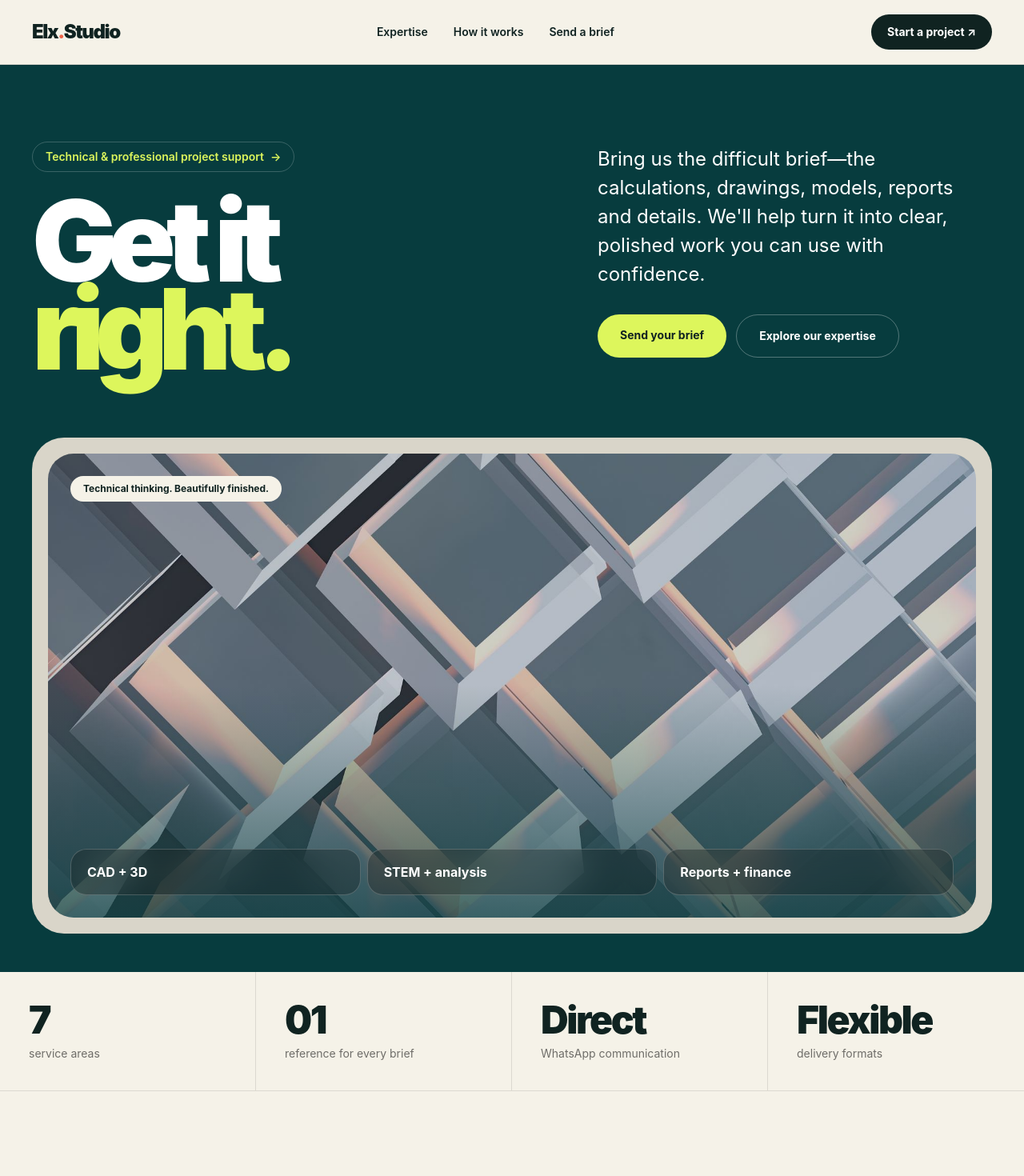
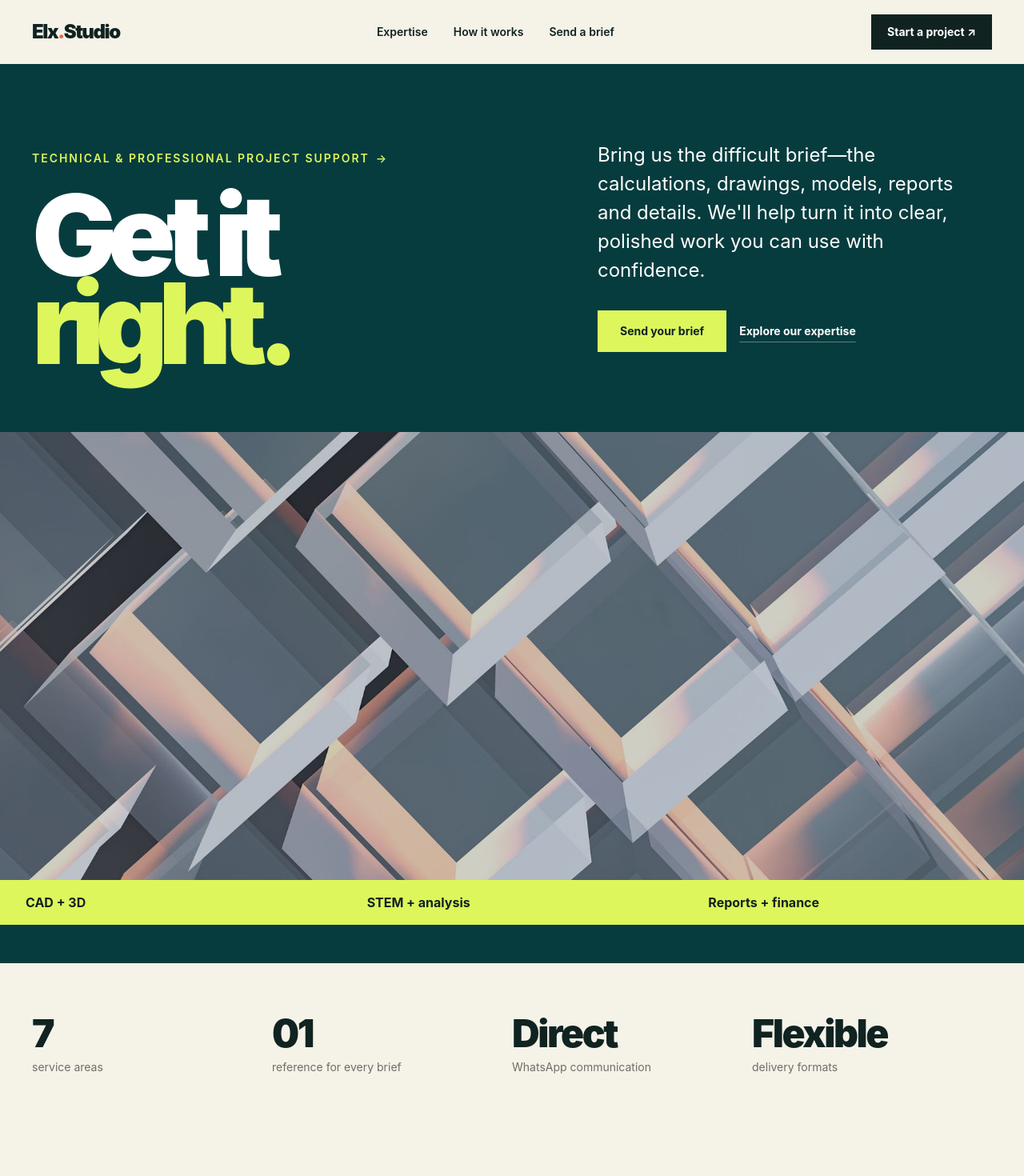
Before and after one commit to elxholdings/elxstudios, a Next.js app: page / in a window 1280 px wide. Shown: the top 1470 px of the page at 80% size. Built offline with nearby package versions, Linux system fonts and the light colour scheme.

Commit message:
Simplify layout and remove rounded styling

```diff
--- a/app/page.tsx
+++ b/app/page.tsx
@@ -95,7 +95,7 @@ export default function HomePage() {
 
   return (
     <main className="overflow-hidden bg-[#F5F2E8] text-[#102321]">
-      <header className="sticky top-0 z-50 border-b border-black/10 bg-[#F5F2E8]/95 backdrop-blur-xl">
+      <header className="sticky top-0 z-50 bg-[#F5F2E8]">
         <nav className="mx-auto flex h-20 max-w-[1440px] items-center justify-between px-5 md:px-10">
           <a href="#top" className="text-2xl font-black tracking-[-0.06em]">Elx<span className="text-[#F06449]">.</span>Studio</a>
           <div className="hidden items-center gap-8 text-sm font-semibold md:flex">
@@ -103,7 +103,7 @@ export default function HomePage() {
             <a href="#workflow" className="transition hover:opacity-60">How it works</a>
             <a href="#start" className="transition hover:opacity-60">Send a brief</a>
           </div>
-          <a href="#start" className="rounded-full bg-[#102321] px-5 py-3 text-sm font-bold text-white transition hover:-translate-y-0.5">Start a project <span aria-hidden="true">↗</span></a>
+          <a href="#start" className="bg-[#102321] px-5 py-3 text-sm font-bold text-white transition hover:bg-[#F06449]">Start a project <span aria-hidden="true">↗</span></a>
         </nav>
       </header>
 
@@ -111,7 +111,7 @@ export default function HomePage() {
         <div className="mx-auto max-w-[1440px] px-5 pb-8 pt-16 md:px-10 md:pb-12 md:pt-24">
           <div className="grid gap-10 lg:grid-cols-[1.15fr_.85fr] lg:items-end">
             <div>
-              <a href="#services" className="mb-8 inline-flex items-center gap-2 rounded-full border border-white/20 px-4 py-2 text-sm font-semibold text-[#DDF65C]">
+              <a href="#services" className="mb-8 inline-flex items-center gap-2 text-sm font-semibold uppercase tracking-[.14em] text-[#DDF65C]">
                 Technical & professional project support <span aria-hidden="true">→</span>
               </a>
               <h1 className="max-w-5xl text-[clamp(4.6rem,11vw,10rem)] font-black leading-[.78] tracking-[-0.085em]">
@@ -121,36 +121,34 @@ export default function HomePage() {
             <div className="max-w-xl pb-2 lg:pb-5">
               <p className="text-xl leading-8 text-white/72 md:text-2xl md:leading-9">Bring us the difficult brief—the calculations, drawings, models, reports and details. We&apos;ll help turn it into clear, polished work you can use with confidence.</p>
               <div className="mt-8 flex flex-col gap-3 sm:flex-row">
-                <a href="#start" className="rounded-full bg-[#DDF65C] px-7 py-4 text-center text-sm font-bold text-[#102321] transition hover:-translate-y-0.5">Send your brief</a>
-                <a href="#services" className="rounded-full border border-white/30 px-7 py-4 text-center text-sm font-bold transition hover:bg-white hover:text-[#102321]">Explore our expertise</a>
+                <a href="#start" className="bg-[#DDF65C] px-7 py-4 text-center text-sm font-bold text-[#102321] transition hover:bg-white">Send your brief</a>
+                <a href="#services" className="px-1 py-4 text-center text-sm font-bold underline decoration-white/35 underline-offset-8 transition hover:decoration-white">Explore our expertise</a>
               </div>
             </div>
           </div>
 
-          <div className="relative mt-14 overflow-hidden rounded-[1.75rem] bg-[#D9D5C9] p-3 md:mt-20 md:rounded-[2.5rem] md:p-5">
-            <div className="relative aspect-[16/8] min-h-[360px] overflow-hidden rounded-[1.25rem] md:rounded-[2rem]">
+          <div className="-mx-5 mt-14 md:-mx-10 md:mt-20">
+            <div className="relative aspect-[16/7] min-h-[340px] overflow-hidden">
               <Image src="/images/technical-render.jpg" alt="A geometric three-dimensional digital render" fill priority sizes="100vw" className="object-cover" />
-              <div className="absolute inset-0 bg-gradient-to-t from-[#073C3E]/70 via-transparent to-transparent" />
-              <div className="absolute left-4 top-4 rounded-full bg-[#F5F2E8] px-4 py-2 text-xs font-bold text-[#102321] md:left-7 md:top-7">Technical thinking. Beautifully finished.</div>
-              <div className="absolute inset-x-4 bottom-4 grid gap-2 sm:grid-cols-3 md:inset-x-7 md:bottom-7">
-                {['CAD + 3D', 'STEM + analysis', 'Reports + finance'].map((item) => (
-                  <div key={item} className="rounded-2xl border border-white/20 bg-black/25 px-5 py-4 font-bold backdrop-blur-xl">{item}</div>
-                ))}
-              </div>
+            </div>
+            <div className="grid bg-[#DDF65C] text-[#102321] sm:grid-cols-3">
+              {['CAD + 3D', 'STEM + analysis', 'Reports + finance'].map((item) => (
+                <div key={item} className="px-5 py-4 font-bold md:px-8">{item}</div>
+              ))}
             </div>
           </div>
         </div>
       </section>
 
-      <section className="border-b border-black/10 bg-[#F5F2E8]">
-        <div className="mx-auto grid max-w-[1440px] grid-cols-2 md:grid-cols-4">
+      <section className="bg-[#F5F2E8]">
+        <div className="mx-auto grid max-w-[1440px] grid-cols-2 gap-y-8 px-5 py-12 md:grid-cols-4 md:px-10 md:py-16">
           {[
             ['7', 'service areas'],
             ['01', 'reference for every brief'],
             ['Direct', 'WhatsApp communication'],
             ['Flexible', 'delivery formats'],
           ].map(([value, label]) => (
-            <div key={label} className="border-b border-r border-black/10 p-6 last:border-r-0 md:border-b-0 md:p-9">
+            <div key={label}>
               <p className="text-3xl font-black tracking-[-0.05em] md:text-5xl">{value}</p>
               <p className="mt-2 max-w-[12rem] text-sm leading-5 text-black/55">{label}</p>
             </div>
@@ -177,29 +175,29 @@ export default function HomePage() {
 
           <div className="grid gap-5 md:grid-cols-2">
             {capabilities.map((item) => (
-              <article key={item.title} className={`${item.color} group overflow-hidden rounded-[2rem] border border-black/10`}>
+              <article key={item.title} className={`${item.color} group overflow-hidden`}>
                 <div className="flex min-h-[330px] flex-col justify-between p-7 md:p-10">
                   <div className="flex items-center justify-between">
                     <span className="text-sm font-black">{item.number}</span>
-                    <span className="flex h-11 w-11 items-center justify-center rounded-full border border-black/25 text-xl transition group-hover:rotate-45 group-hover:bg-[#102321] group-hover:text-white">↗</span>
+                    <span className="text-2xl transition group-hover:translate-x-1 group-hover:-translate-y-1">↗</span>
                   </div>
                   <div>
                     <h3 className="max-w-xl text-3xl font-black leading-[1] tracking-[-0.045em] md:text-5xl">{item.title}</h3>
                     <p className="mt-5 max-w-xl leading-7 text-black/65">{item.text}</p>
                   </div>
                 </div>
-                <div className="relative block aspect-[16/10] overflow-hidden border-t border-black/10">
+                <div className="relative block aspect-[16/10] overflow-hidden">
                   <Image src={item.image} alt={item.alt} fill sizes="(min-width: 768px) 50vw, 100vw" className="object-cover transition duration-700 group-hover:scale-[1.035]" />
                 </div>
               </article>
             ))}
           </div>
 
-          <div className="mt-16 border-y border-black/10 py-10">
+          <div className="mt-16 pt-6">
             <p className="mb-6 text-sm font-bold uppercase tracking-[.18em] text-black/45">Also available</p>
-            <div className="flex flex-wrap gap-3">
+            <div className="flex flex-wrap gap-x-8 gap-y-3">
               {['Reports & proposals', 'Editing & formatting', 'Research support', 'Pitch decks', 'Company profiles', 'Resumes & presentations'].map((item) => (
-                <span key={item} className="rounded-full border border-black/20 px-5 py-3 text-sm font-bold">{item}</span>
+                <span key={item} className="text-sm font-bold">{item}</span>
               ))}
             </div>
           </div>
@@ -212,11 +210,11 @@ export default function HomePage() {
             <div className="lg:sticky lg:top-28 lg:self-start">
               <p className="text-sm font-bold uppercase tracking-[.18em] text-[#DDF65C]">How it works</p>
               <h2 className="mt-5 text-5xl font-black leading-[.9] tracking-[-0.065em] md:text-7xl">A clear path from brief to done.</h2>
-              <a href="#start" className="mt-8 inline-flex rounded-full bg-[#DDF65C] px-6 py-4 text-sm font-bold text-[#102321]">Start your project →</a>
+              <a href="#start" className="mt-8 inline-flex bg-[#DDF65C] px-6 py-4 text-sm font-bold text-[#102321]">Start your project →</a>
             </div>
-            <div className="border-t border-white/20">
+            <div className="border-t border-white/10">
               {workflow.map(([title, text], index) => (
-                <div key={title} className="grid gap-5 border-b border-white/20 py-8 md:grid-cols-[80px_1fr] md:py-10">
+                <div key={title} className="grid gap-5 border-b border-white/10 py-8 md:grid-cols-[80px_1fr] md:py-10">
                   <span className="text-sm font-bold text-[#DDF65C]">0{index + 1}</span>
                   <div>
                     <h3 className="text-3xl font-black tracking-[-0.04em] md:text-4xl">{title}</h3>
@@ -235,62 +233,62 @@ export default function HomePage() {
             <p className="text-sm font-bold uppercase tracking-[.18em]">Ready when you are</p>
             <h2 className="mt-5 text-6xl font-black leading-[.87] tracking-[-0.075em] md:text-8xl">Let&apos;s get to work.</h2>
             <p className="mt-7 max-w-md text-lg leading-8 text-black/65">Share the context, deadline and format you have in mind. We&apos;ll review the details and continue with you on WhatsApp.</p>
-            <div className="mt-10 max-w-md rounded-3xl border border-black/15 bg-white/45 p-6">
+            <div className="mt-10 max-w-md border-t border-black/20 pt-5">
               <p className="font-black">Have supporting files?</p>
               <p className="mt-2 text-sm leading-6 text-black/60">Paste a Drive, Dropbox, WeTransfer or OneDrive link—or send the files when we continue on WhatsApp.</p>
             </div>
-            <div className="relative mt-5 block aspect-[16/10] max-w-md overflow-hidden rounded-3xl border border-black/15">
+            <div className="relative mt-8 block aspect-[16/10] overflow-hidden">
               <Image src="/images/calculator-charts.jpg" alt="A calculator placed over printed charts and analytical reports" fill sizes="(min-width: 1024px) 32vw, 100vw" className="object-cover" />
             </div>
           </div>
 
-          <form onSubmit={submitProject} className="rounded-[2rem] border border-black/10 bg-white p-5 shadow-[0_30px_90px_rgba(16,35,33,.14)] md:p-9">
+          <form onSubmit={submitProject} className="bg-white p-5 md:p-10">
             <div className="grid gap-5 md:grid-cols-2">
               <label>
                 <span className="text-sm font-bold">Full name</span>
-                <input name="name" required className="mt-2 w-full rounded-xl border border-black/15 bg-[#F5F2E8] px-4 py-3.5 outline-none transition focus:border-[#073C3E]" placeholder="Your name" />
+                <input name="name" required className="mt-2 w-full border-0 border-b border-black/20 bg-transparent px-0 py-3.5 outline-none transition focus:border-[#073C3E] focus:ring-0" placeholder="Your name" />
               </label>
               <label>
                 <span className="text-sm font-bold">WhatsApp number</span>
-                <input name="whatsapp" required className="mt-2 w-full rounded-xl border border-black/15 bg-[#F5F2E8] px-4 py-3.5 outline-none transition focus:border-[#073C3E]" placeholder="+254..." />
+                <input name="whatsapp" required className="mt-2 w-full border-0 border-b border-black/20 bg-transparent px-0 py-3.5 outline-none transition focus:border-[#073C3E] focus:ring-0" placeholder="+254..." />
               </label>
               <label>
                 <span className="text-sm font-bold">Email <span className="font-normal text-black/45">(optional)</span></span>
-                <input name="email" type="email" className="mt-2 w-full rounded-xl border border-black/15 bg-[#F5F2E8] px-4 py-3.5 outline-none transition focus:border-[#073C3E]" placeholder="you@email.com" />
+                <input name="email" type="email" className="mt-2 w-full border-0 border-b border-black/20 bg-transparent px-0 py-3.5 outline-none transition focus:border-[#073C3E] focus:ring-0" placeholder="you@email.com" />
               </label>
               <label>
                 <span className="text-sm font-bold">What do you need?</span>
-                <select name="service" required className="mt-2 w-full rounded-xl border border-black/15 bg-[#F5F2E8] px-4 py-3.5 outline-none transition focus:border-[#073C3E]">
+                <select name="service" required className="mt-2 w-full border-0 border-b border-black/20 bg-transparent px-0 py-3.5 outline-none transition focus:border-[#073C3E] focus:ring-0">
                   <option value="">Select a service</option>
                   {services.map((service) => <option key={service}>{service}</option>)}
                 </select>
               </label>
               <label>
                 <span className="text-sm font-bold">When do you need it?</span>
-                <input name="deadline" required className="mt-2 w-full rounded-xl border border-black/15 bg-[#F5F2E8] px-4 py-3.5 outline-none transition focus:border-[#073C3E]" placeholder="Today, Friday, 24 hours..." />
+                <input name="deadline" required className="mt-2 w-full border-0 border-b border-black/20 bg-transparent px-0 py-3.5 outline-none transition focus:border-[#073C3E] focus:ring-0" placeholder="Today, Friday, 24 hours..." />
               </label>
               <label>
                 <span className="text-sm font-bold">Budget range <span className="font-normal text-black/45">(optional)</span></span>
-                <input name="budget" className="mt-2 w-full rounded-xl border border-black/15 bg-[#F5F2E8] px-4 py-3.5 outline-none transition focus:border-[#073C3E]" placeholder="$50–$200, flexible..." />
+                <input name="budget" className="mt-2 w-full border-0 border-b border-black/20 bg-transparent px-0 py-3.5 outline-none transition focus:border-[#073C3E] focus:ring-0" placeholder="$50–$200, flexible..." />
               </label>
               <label className="md:col-span-2">
                 <span className="text-sm font-bold">Supporting files <span className="font-normal text-black/45">(optional)</span></span>
-                <input name="filesLink" className="mt-2 w-full rounded-xl border border-black/15 bg-[#F5F2E8] px-4 py-3.5 outline-none transition focus:border-[#073C3E]" placeholder="Paste a Drive, Dropbox, WeTransfer or OneDrive link" />
+                <input name="filesLink" className="mt-2 w-full border-0 border-b border-black/20 bg-transparent px-0 py-3.5 outline-none transition focus:border-[#073C3E] focus:ring-0" placeholder="Paste a Drive, Dropbox, WeTransfer or OneDrive link" />
               </label>
               <label className="md:col-span-2">
                 <span className="text-sm font-bold">Tell us about the project</span>
-                <textarea name="brief" required rows={6} className="mt-2 w-full resize-none rounded-xl border border-black/15 bg-[#F5F2E8] px-4 py-3.5 outline-none transition focus:border-[#073C3E]" placeholder="Describe the goal, requirements, format, software, references and finished files you expect..." />
+                <textarea name="brief" required rows={6} className="mt-2 w-full resize-none border-0 border-b border-black/20 bg-transparent px-0 py-3.5 outline-none transition focus:border-[#073C3E] focus:ring-0" placeholder="Describe the goal, requirements, format, software, references and finished files you expect..." />
               </label>
             </div>
-            <button disabled={loading} className="mt-6 w-full rounded-full bg-[#102321] px-7 py-4 text-sm font-bold text-white transition hover:-translate-y-0.5 disabled:cursor-not-allowed disabled:opacity-60">
+            <button disabled={loading} className="mt-6 w-full bg-[#102321] px-7 py-4 text-sm font-bold text-white transition hover:bg-[#F06449] disabled:cursor-not-allowed disabled:opacity-60">
               {loading ? 'Sending your brief...' : 'Send my brief and continue on WhatsApp →'}
             </button>
-            {error && <p className="mt-4 rounded-2xl bg-red-50 p-4 text-sm text-red-700">{error}</p>}
+            {error && <p className="mt-4 bg-red-50 p-4 text-sm text-red-700">{error}</p>}
             {result && (
-              <div className="mt-5 rounded-2xl bg-[#E7F7E8] p-5 text-sm text-[#164F22]">
+              <div className="mt-5 bg-[#E7F7E8] p-5 text-sm text-[#164F22]">
                 <p className="font-bold">We have your brief. Reference: {result.orderId}</p>
                 <p className="mt-1">Continue on WhatsApp and we&apos;ll take it from here.</p>
-                <a href={result.whatsappUrl} target="_blank" rel="noreferrer" className="mt-4 inline-flex rounded-full bg-[#164F22] px-5 py-3 font-bold text-white">Continue on WhatsApp ↗</a>
+                <a href={result.whatsappUrl} target="_blank" rel="noreferrer" className="mt-4 inline-flex bg-[#164F22] px-5 py-3 font-bold text-white">Continue on WhatsApp ↗</a>
               </div>
             )}
           </form>
```
